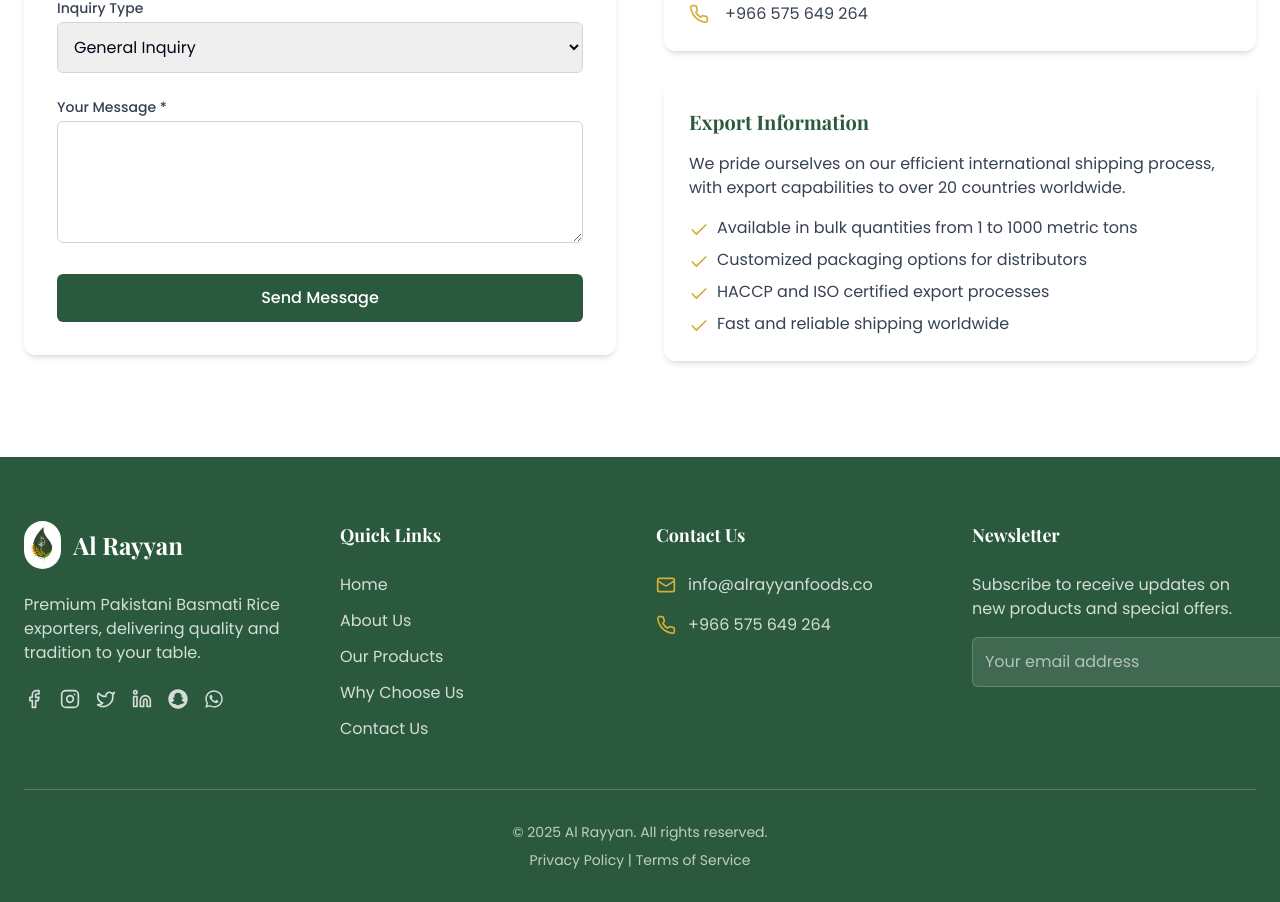
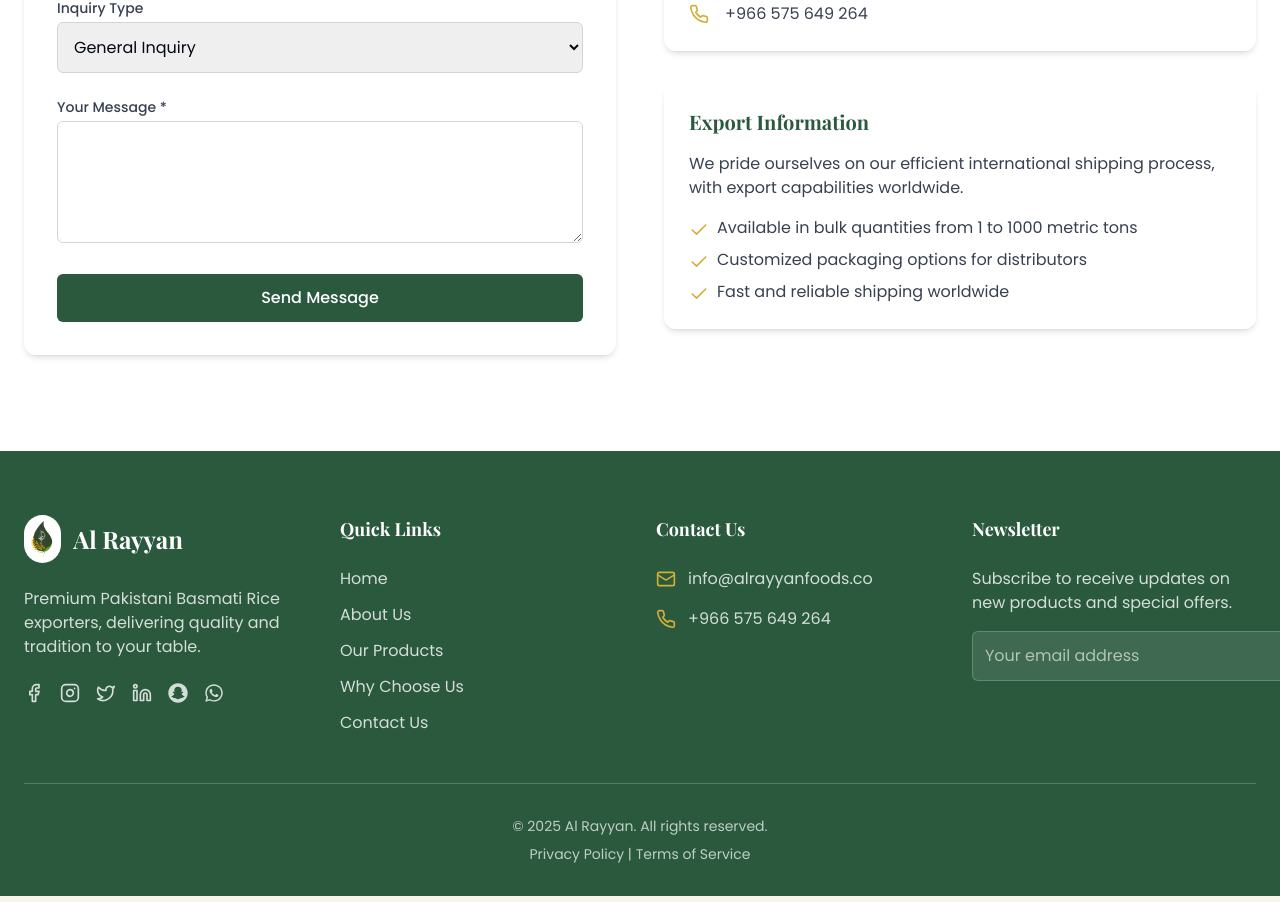
Before and after one commit to Gap-techie/alrayyanfoods-108e99f7, a React (Vite) app: page / in a window 1280 px wide. Shown: the part 4477-5379 px from the top of the page. Built offline with nearby package versions, Linux system fonts and the light colour scheme.

Commit message:
Update Contact component export information and remove redundant certification note
- Simplified export capabilities description to emphasize worldwide shipping.
- Commented out HACCP and ISO certification note from the list of features.

```diff
--- a/src/components/Contact.tsx
+++ b/src/components/Contact.tsx
@@ -181,14 +181,13 @@ const Contact = () => {
             <div className="glass-card p-6 rounded-xl">
               <h3 className="text-xl font-playfair font-bold text-al-green mb-4">Export Information</h3>
               <p className="text-gray-700 mb-4">
-                We pride ourselves on our efficient international shipping process, with export capabilities
-                to over 20 countries worldwide.
+                We pride ourselves on our efficient international shipping process, with export capabilities worldwide.
               </p>
               <ul className="space-y-2">
                 {[
                   "Available in bulk quantities from 1 to 1000 metric tons",
                   "Customized packaging options for distributors",
-                  "HACCP and ISO certified export processes",
+                  // "HACCP and ISO certified export processes",
                   "Fast and reliable shipping worldwide"
                 ].map((item, index) => (
                   <li key={index} className="flex items-start">
```
